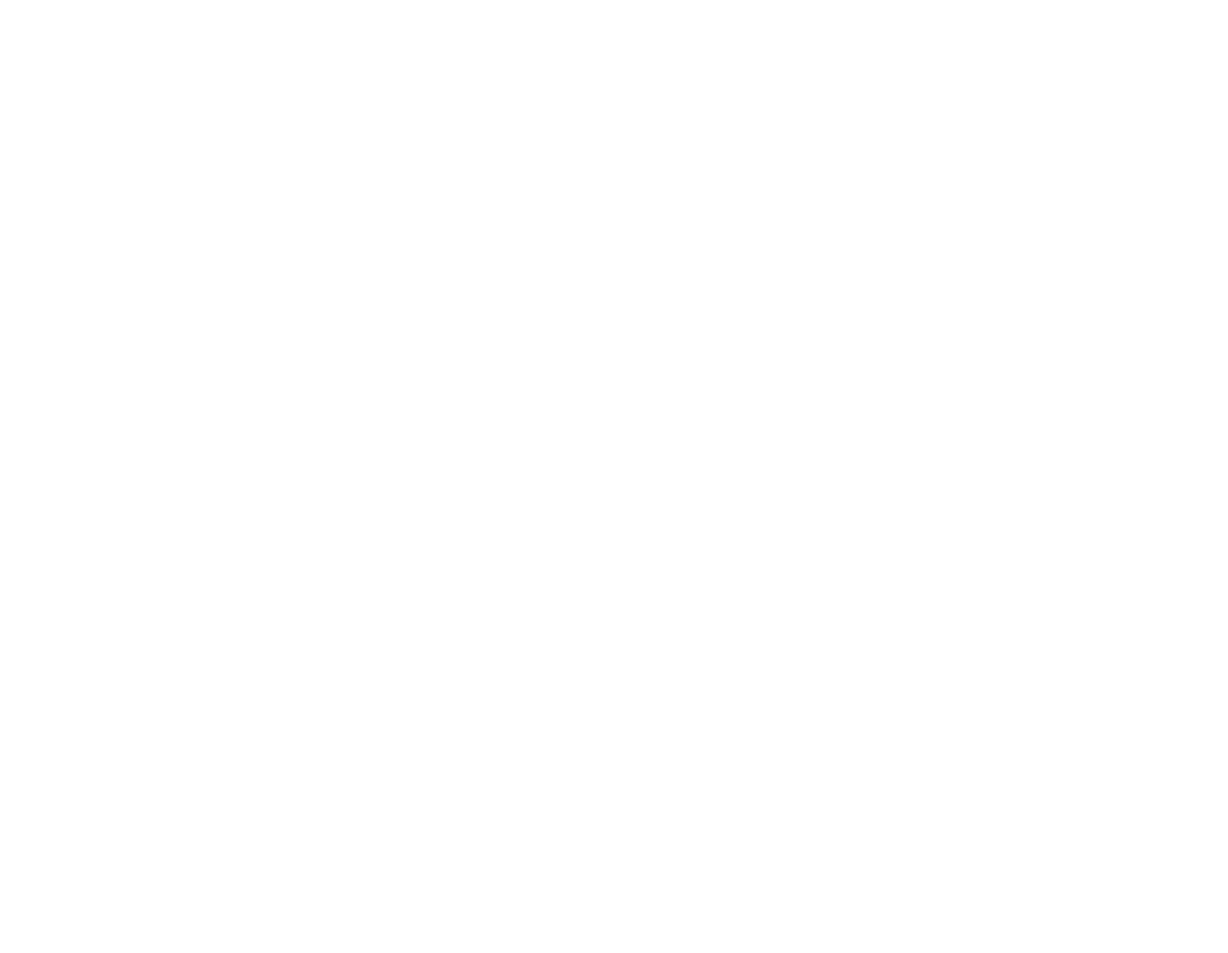
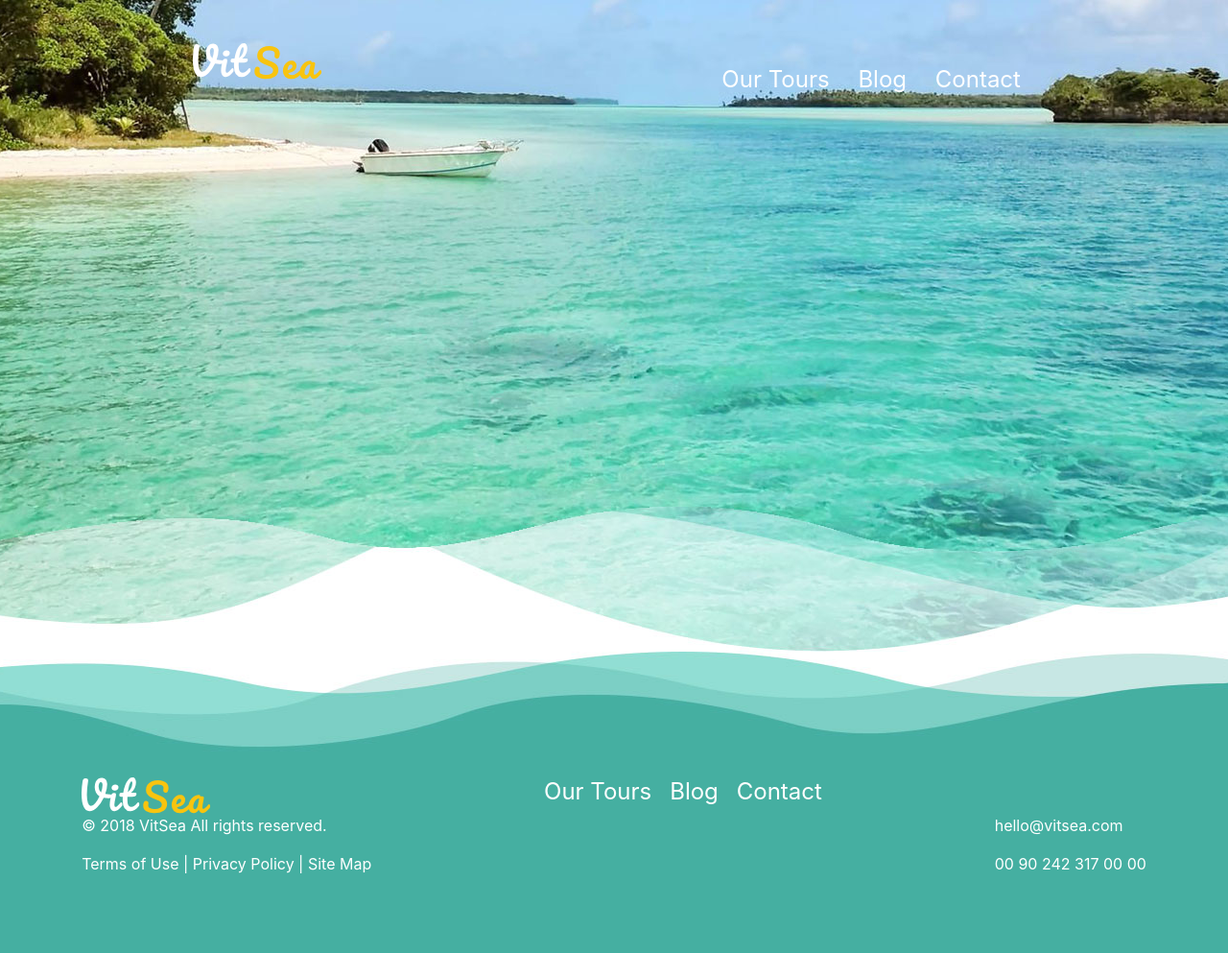
Before and after one commit to oksanakob/vitsea, a plain HTML site: page our-tours.html in a window 1280 px wide. Shown: the whole page at 96% size. Before the commit the page ends 800 px from the top, so only its background shows below. Drawn offline with nearby package versions, Linux system fonts and the light colour scheme.

Commit message:
some changes

```diff
--- a/css/index.css
+++ b/css/index.css
@@ -15,7 +15,7 @@ header {
   background-size: cover;
   background-position: center;
   background-repeat: no-repeat;
-  background-color: blue;
+  background-color: white;
   /*display: flex;*/
 }
 
@@ -127,7 +127,7 @@ main .middle-grid {}
   background-size: contain;
   background-position: center;
   background-repeat: no-repeat;
-  background-color: blue;
+  background-color: white;
   z-index: -20;
 
 }
@@ -180,7 +180,7 @@ main .middle-grid {}
   /*flex-flow: row wrap;*/
   align-items: center;
   justify-content: space-around;
-
+  margin-bottom: 7rem;
   /* display: -ms-grid;
   display: grid;
   grid-gap: 5em;
@@ -197,9 +197,11 @@ main .middle-grid {}
   align-items: flex-start;
 
 }
-.feedback{
+
+.feedback {
   margin-bottom: 5em;
 }
+
 .four-feedbacks div img {
   margin-right: 1.5em;
 
@@ -222,42 +224,48 @@ main .middle-grid .four-feedbacks .feedback .p {
   background-size: cover;
   background-position: center;
   background-repeat: no-repeat;
-  background-color: blue;
+  background-color: white;
   z-index: -20;
 }
 
-footer .topnav {
+footer .footer-info {
 
   display: flex;
-  justify-content: space-between;
+  justify-content: space-around;
+  align-items: baseline;
+  flex-wrap: wrap;
+  color: white;
 
-  align-items: center;
-  /*  align-items: center;
-  justify-content: center;*/
 }
 
 footer .header-logo {
   /*display: flex;
   margin-top: 45px 0 0 30px;
   justify-content: space-around;*/
-  justify-content: flex-start;
-
+  margin-top: 2.8125em;
+  margin-top: 8rem;
 }
 
 footer .main-menu {
-  /*display: flex;
-  justify-content: space-around;*/
   display: flex;
-  align-items: center;
-  justify-content: center;
+  margin-top: 8rem;
+  justify-content: space-around;
+  flex-grow: 0.1;
+  align-items: flex-end;
 
 }
 
 footer .main-menu a {
   text-decoration: none;
   color: white;
+  font-size: 1.5em;
+
 }
 
+.costyl {
+  opacity: 0;
+
+}
 
 
 /*.s002 {
--- /dev/null
+++ b/css/our-tours.css
@@ -0,0 +1,101 @@
+:root {
+  font-family: 'Roboto', sans-serif;
+  font-style: normal;
+  font-weight: 300;
+}
+
+body {
+  max-width: 85em;
+  margin: auto;
+}
+
+header {
+  min-height: 42.4375em;
+  background-image: url(../img/home-vitsea.jpg);
+  background-size: cover;
+  background-position: center;
+  background-repeat: no-repeat;
+  background-color: white;
+  /*display: flex;*/
+}
+
+
+header .topnav {
+
+  display: flex;
+  justify-content: space-around;
+  /*  align-items: center;
+  justify-content: center;*/
+}
+
+header .header-logo {
+  /*display: flex;
+  margin-top: 45px 0 0 30px;
+  justify-content: space-around;*/
+  margin-top: 2.8125em;
+}
+
+header .main-menu {
+  display: flex;
+  margin-top: 4.0625em;
+  justify-content: space-around;
+  flex-grow: 0.1;
+  align-items: flex-end;
+}
+
+header .main-menu a {
+  text-decoration: none;
+  color: white;
+  font-size: 1.5em;
+
+}
+
+.footer-container {
+  /*top: 940px;*/
+  min-height: 19.625em;
+  background-image: url(../img/footer.jpg);
+  background-size: cover;
+  background-position: center;
+  background-repeat: no-repeat;
+  background-color: white;
+  z-index: -20;
+}
+
+footer .footer-info {
+
+  display: flex;
+  justify-content: space-around;
+  align-items: baseline;
+  flex-wrap: wrap;
+  color: white;
+
+}
+
+footer .header-logo {
+  /*display: flex;
+  margin-top: 45px 0 0 30px;
+  justify-content: space-around;*/
+  margin-top: 2.8125em;
+  margin-top: 8rem;
+}
+
+footer .main-menu {
+  display: flex;
+  margin-top: 8rem;
+  justify-content: space-around;
+  flex-grow: 0.1;
+  align-items: flex-end;
+
+}
+
+footer .main-menu a {
+  text-decoration: none;
+  color: white;
+  font-size: 1.5em;
+
+}
+
+.costyl {
+  opacity: 0;
+
+}
--- a/our-tours.html
+++ b/our-tours.html
@@ -1,12 +1,72 @@
 <!DOCTYPE html>
 <html lang="en">
+
 <head>
     <meta charset="UTF-8">
     <meta name="viewport" content="width=device-width, initial-scale=1.0">
     <meta http-equiv="X-UA-Compatible" content="ie=edge">
     <title>Our Tours</title>
+
+    <link rel="stylesheet" href="https://stackpath.bootstrapcdn.com/bootstrap/4.1.3/css/bootstrap.min.css" integrity="sha384-MCw98/SFnGE8fJT3GXwEOngsV7Zt27NXFoaoApmYm81iuXoPkFOJwJ8ERdknLPMO" crossorigin="anonymous">
+    <link href="https://fonts.googleapis.com/css?family=Roboto:300,400,500,700" rel="stylesheet">
+    <link rel="stylesheet" href="css/index.css">
 </head>
+
 <body>
+<header>
+        <nav class="topnav">
+            <div class="header-logo">
+                <a href="index.html"><img src="img/logo-vitsea.svg" alt="logo-vitsea" id="logo-vitsea"></a>
+            </div>
+            <div class="main-menu">
+                <div><a href="our-tours.html">Our Tours</a></div>
+                <div><a href="blog.html">Blog</a></div>
+                <div><a href="#portfolio">Contact</a></div>
 
+                <!--<li><a href="#feedback">Feedback</a></li>-->
+            </div>
+        </nav>
+        </header>
+
+
+
+<footer>
+        <div class="footer-container">
+            <div class="footer-info">
+                <div class="footer-left">
+                    <div class="header-logo">
+                        <a href="index.html"><img src="img/logo-vitsea.svg" alt="logo-vitsea" id="logo-vitsea"></a>
+                    </div>
+                    <p>© 2018 VitSea All rights reserved.</p>
+                    <p>Terms of Use | Privacy Policy | Site Map</p>
+                </div>
+                <div class="main-menu">
+                    <a href="our-tours.html">Our Tours</a>
+                    <a href="blog.html">Blog</a>
+                    <a href="#portfolio">Contact</a>
+
+                    <!--<li><a href="#feedback">Feedback</a></li>-->
+                </div>
+
+                <div class="footer-right">
+                    <div class="costyl">
+                        <a href="index.html"><img src="img/logo-vitsea.svg" alt="logo-vitsea" id="logo-vitsea"></a>
+                    </div>
+                    <p>hello@vitsea.com</p>
+                    <p>00 90 242 317 00 00</p>
+                </div>
+            </div>
+
+        </div>
+        <div></div>
+    </footer>
+
+
+
+
+    <script src="https://code.jquery.com/jquery-3.3.1.min.js" integrity="sha256-FgpCb/KJQlLNfOu91ta32o/NMZxltwRo8QtmkMRdAu8=" crossorigin="anonymous"></script>
+    <script src="https://cdnjs.cloudflare.com/ajax/libs/popper.js/1.14.3/umd/popper.min.js" integrity="sha384-ZMP7rVo3mIykV+2+9J3UJ46jBk0WLaUAdn689aCwoqbBJiSnjAK/l8WvCWPIPm49" crossorigin="anonymous"></script>
+    <script src="https://stackpath.bootstrapcdn.com/bootstrap/4.1.3/js/bootstrap.min.js" integrity="sha384-ChfqqxuZUCnJSK3+MXmPNIyE6ZbWh2IMqE241rYiqJxyMiZ6OW/JmZQ5stwEULTy" crossorigin="anonymous"></script>
 </body>
+
 </html>
```
Also changed, not shown: index.html (+16 -2 lines). Lines whose indentation alone changed are shown as unchanged.
